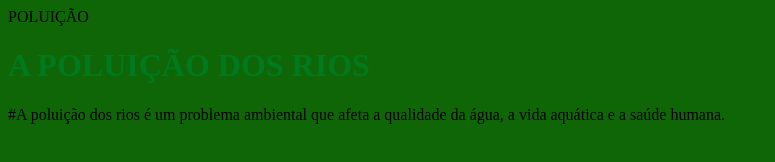
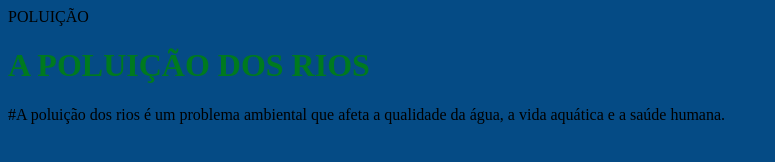
Before and after one commit to evellyn0003/projeto-2-, a plain HTML site: page index.html in a window 1280 px wide. Shown: the whole page, without its empty margins (0-775 px from the left). Drawn offline with Linux system fonts and the light colour scheme.

Commit message:
alterei a cor de fundo

```diff
--- a/style.css
+++ b/style.css
@@ -2,5 +2,5 @@ h1 {
     color: rgb(0, 122, 31)
 }
 body {
-    background-color: rgb(15, 102, 7);
+    background-color: rgb(5, 75, 133);
 }
```
